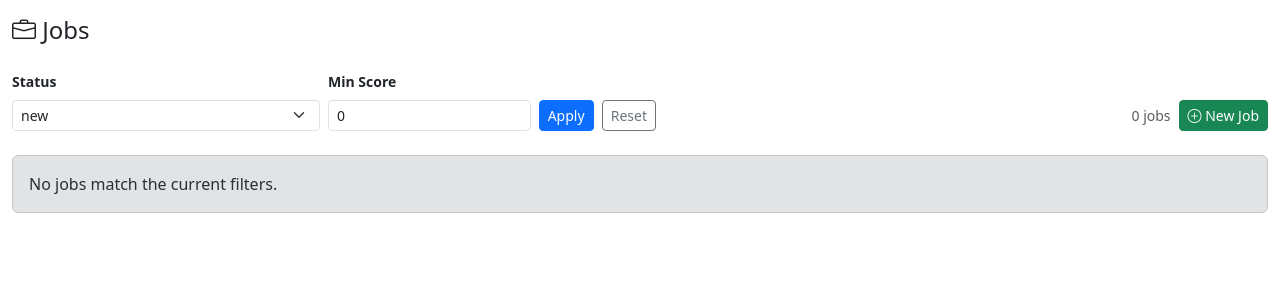
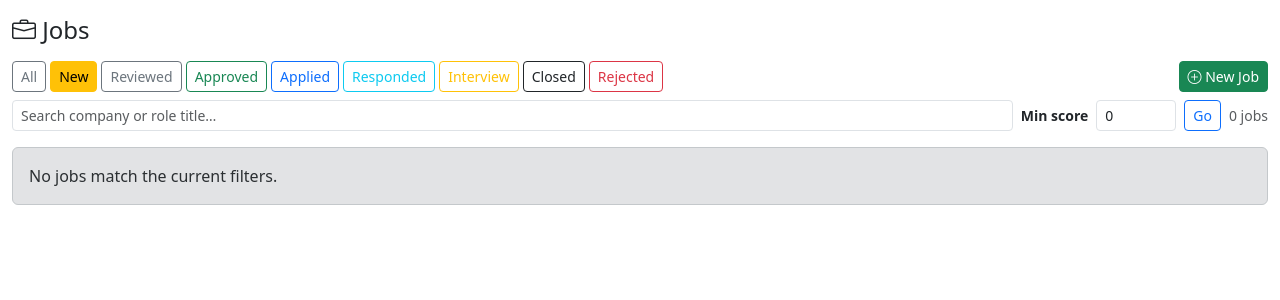
Before and after one commit to jirkalla/JobRadar, a FastAPI app: page /jobs?status=new in a window 1280 px wide. Shown: the part 56-356 px from the top of the page. Run offline with FastAPI, Linux system fonts and the light colour scheme; data that the repository does not hold is empty; parts of the project's set-up code (start-up, migrations or seed data) failed here and were passed over; some libraries are stand-ins or nearby versions.

Commit message:
ui: replace status dropdown with quick-filter pills, add live search
- Status dropdown → one-click pill buttons with Bootstrap color coding
- New Job button separated from filters, always visible top-right
- Live client-side search box filters company + role title instantly
- Job count updates dynamically while searching (X of N jobs)
- Min score keeps server-side submit; carries active status across filter

```diff
--- a/ui/templates/jobs.html
+++ b/ui/templates/jobs.html
@@ -3,40 +3,57 @@
 {% block title %}Jobs — JobRadar{% endblock %}
 
 {% block content %}
-<h1 class="h4 mb-4"><i class="bi bi-briefcase"></i> Jobs</h1>
+<h1 class="h4 mb-3"><i class="bi bi-briefcase"></i> Jobs</h1>
 
-{# Filter bar #}
-<form method="get" action="/jobs" class="row g-2 align-items-end mb-4">
-  <div class="col-sm-4 col-md-3">
-    <label for="status" class="form-label small fw-semibold">Status</label>
-    <select id="status" name="status" class="form-select form-select-sm">
-      <option value="" {% if not status %}selected{% endif %}>All</option>
-      {% for s in ['new','reviewed','approved','applied','responded','interview','closed','rejected'] %}
-      <option value="{{ s }}" {% if status == s %}selected{% endif %}>{{ s }}</option>
-      {% endfor %}
-    </select>
+{# --- Row 1: Status quick-filter pills + New Job action --- #}
+<div class="d-flex flex-wrap gap-1 align-items-center justify-content-between mb-2">
+  <div class="d-flex flex-wrap gap-1" role="group" aria-label="Filter by status">
+    <a href="/jobs{% if min_score %}?min_score={{ min_score }}{% endif %}"
+       class="btn btn-sm {% if not status %}btn-secondary{% else %}btn-outline-secondary{% endif %}">All</a>
+    {% for s, label, col in [
+        ('new',       'New',       'warning'),
+        ('reviewed',  'Reviewed',  'secondary'),
+        ('approved',  'Approved',  'success'),
+        ('applied',   'Applied',   'primary'),
+        ('responded', 'Responded', 'info'),
+        ('interview', 'Interview', 'warning'),
+        ('closed',    'Closed',    'dark'),
+        ('rejected',  'Rejected',  'danger'),
+    ] %}
+    <a href="/jobs?status={{ s }}{% if min_score %}&min_score={{ min_score }}{% endif %}"
+       class="btn btn-sm {% if status == s %}btn-{{ col }}{% else %}btn-outline-{{ col }}{% endif %}">{{ label }}</a>
+    {% endfor %}
   </div>
-  <div class="col-sm-3 col-md-2">
-    <label for="min_score" class="form-label small fw-semibold">Min Score</label>
+  <a href="/jobs/new" class="btn btn-success btn-sm">
+    <i class="bi bi-plus-circle"></i> New Job
+  </a>
+</div>
+
+{# --- Row 2: Search + min score + count --- #}
+<div class="row g-2 align-items-center mb-3">
+  <div class="col">
+    <input id="jobSearch" type="search" class="form-control form-control-sm"
+           placeholder="Search company or role title…" autocomplete="off">
+  </div>
+  <form method="get" action="/jobs" class="col-auto d-flex gap-2 align-items-center">
+    {% if status %}<input type="hidden" name="status" value="{{ status }}">{% endif %}
+    <label for="min_score" class="form-label small fw-semibold mb-0 text-nowrap">Min score</label>
     <input id="min_score" name="min_score" type="number" min="0" max="10"
-           value="{{ min_score }}" class="form-control form-control-sm">
+           value="{{ min_score }}" class="form-control form-control-sm" style="width:5rem">
+    <button type="submit" class="btn btn-outline-primary btn-sm">Go</button>
+    {% if min_score %}
+    <a href="/jobs{% if status %}?status={{ status }}{% endif %}" class="btn btn-outline-secondary btn-sm" title="Clear score filter">×</a>
+    {% endif %}
+  </form>
+  <div class="col-auto">
+    <span id="jobCount" class="text-muted small">{{ jobs|length }} job{{ 's' if jobs|length != 1 }}</span>
   </div>
-  <div class="col-auto">
-    <button type="submit" class="btn btn-primary btn-sm">Apply</button>
-    <a href="/jobs" class="btn btn-outline-secondary btn-sm ms-1">Reset</a>
-  </div>
-  <div class="col-auto ms-auto align-self-end d-flex align-items-center gap-2">
-    <span class="text-muted small">{{ jobs|length }} job{{ 's' if jobs|length != 1 }}</span>
-    <a href="/jobs/new" class="btn btn-success btn-sm">
-      <i class="bi bi-plus-circle"></i> New Job
-    </a>
-  </div>
-</form>
+</div>
 
-{# Job table #}
+{# --- Job table --- #}
 {% if jobs %}
 <div class="table-responsive">
-  <table class="table table-sm table-hover align-middle">
+  <table id="jobTable" class="table table-sm table-hover align-middle">
     <thead class="table-light">
       <tr>
         <th style="width:4rem">Score</th>
@@ -88,9 +105,7 @@
         <td>{{ job.role_title or '—' }}</td>
         <td class="text-muted small">{{ job.location or '—' }}</td>
         <td><span class="{{ status_class }}">{{ job.status }}</span></td>
-        <td class="text-muted small text-nowrap" title="{{ date_title }}">
-          {{ date_display }}
-        </td>
+        <td class="text-muted small text-nowrap" title="{{ date_title }}">{{ date_display }}</td>
       </tr>
       {% endfor %}
     </tbody>
@@ -99,4 +114,31 @@
 {% else %}
 <div class="alert alert-secondary">No jobs match the current filters.</div>
 {% endif %}
+
+<script>
+(function () {
+  var input   = document.getElementById('jobSearch');
+  var tbody   = document.querySelector('#jobTable tbody');
+  var countEl = document.getElementById('jobCount');
+  if (!input || !tbody) return;
+
+  var totalRows = tbody.querySelectorAll('tr').length;
+
+  input.addEventListener('input', function () {
+    var q = this.value.trim().toLowerCase();
+    var visible = 0;
+    tbody.querySelectorAll('tr').forEach(function (row) {
+      var cells   = row.querySelectorAll('td');
+      var company = cells[1] ? cells[1].textContent.toLowerCase() : '';
+      var role    = cells[2] ? cells[2].textContent.toLowerCase() : '';
+      var match   = !q || company.indexOf(q) !== -1 || role.indexOf(q) !== -1;
+      row.style.display = match ? '' : 'none';
+      if (match) visible++;
+    });
+    countEl.textContent = q
+      ? (visible + ' of ' + totalRows + ' job' + (totalRows !== 1 ? 's' : ''))
+      : (totalRows + ' job' + (totalRows !== 1 ? 's' : ''));
+  });
+})();
+</script>
 {% endblock %}
```
